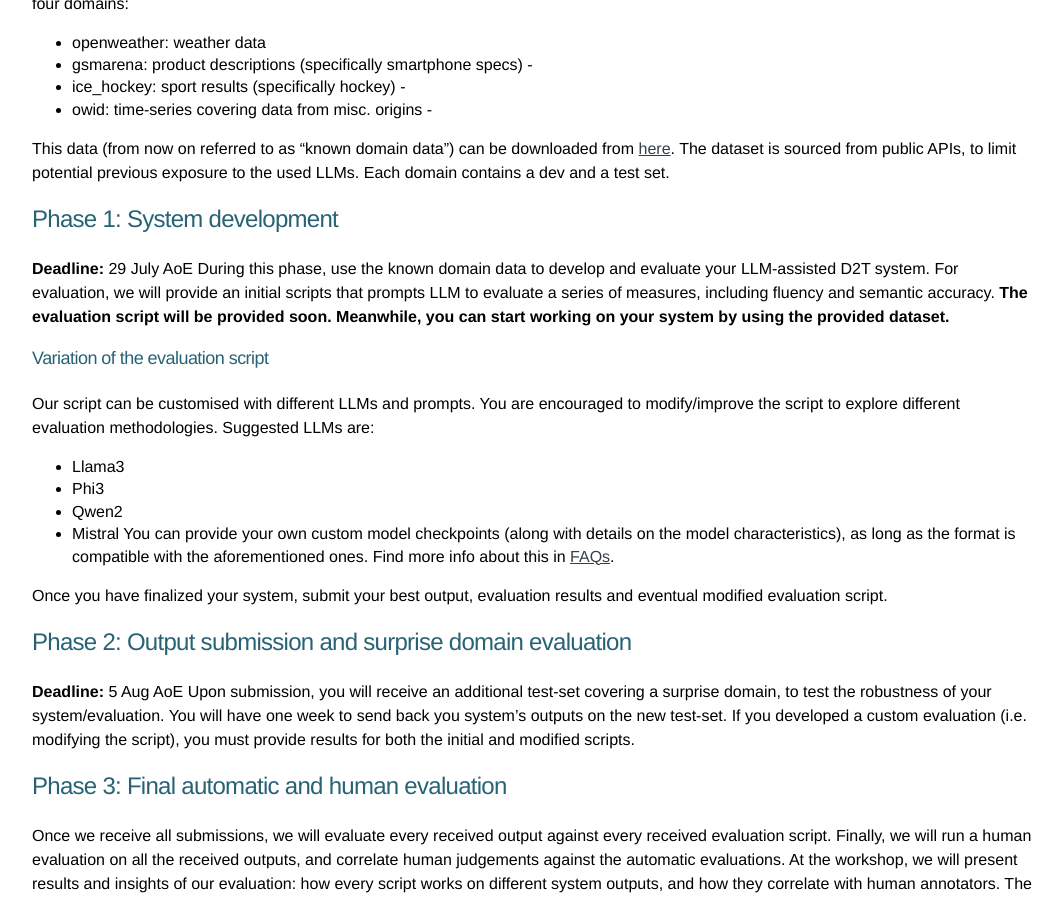
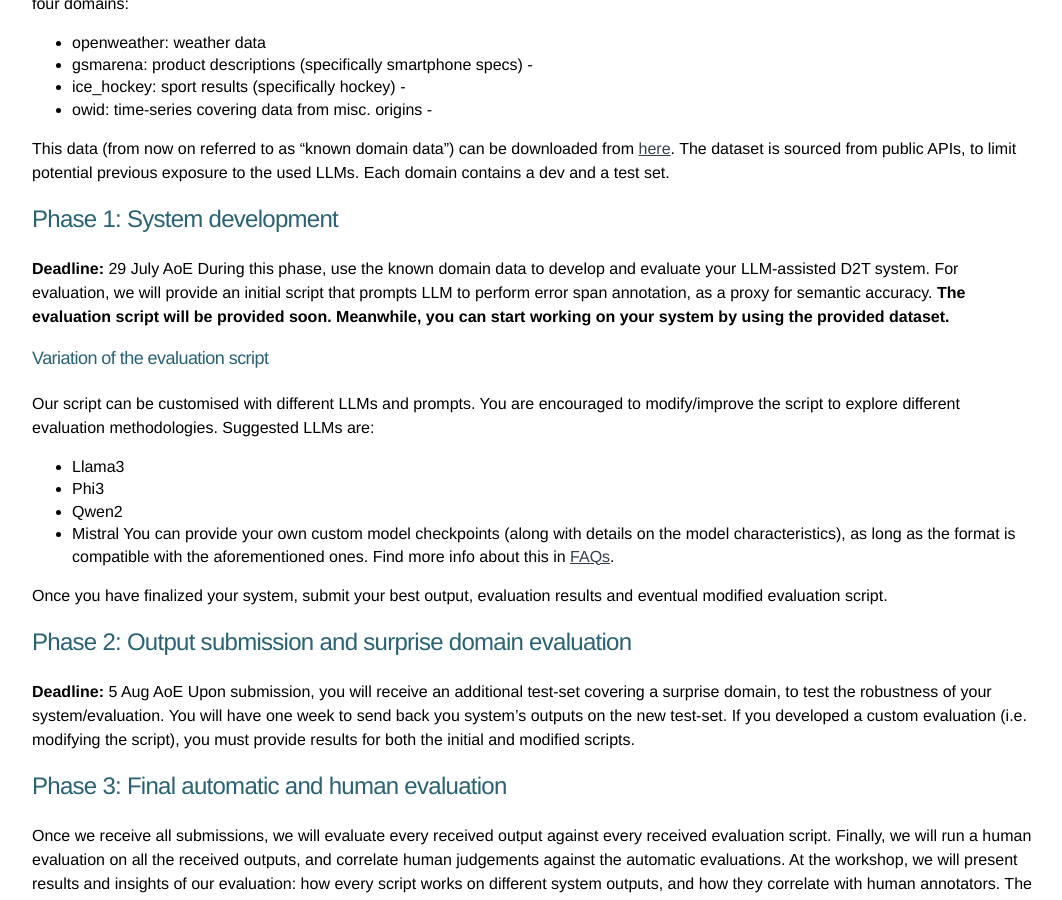
Before and after one commit to practicald2t/practicald2t.github.io, a Jekyll site: the page built from pages/shared_task.md, in a window 1280 px wide and 900 px high, scrolled down 379 px. Shown: the whole window, without its empty margins (108-1170 px from the left). Built offline with Jekyll 4.4.1, drawn with Linux system fonts in a browser that asks for light colours.

Commit message:
Update shared_task.md

```diff
--- a/pages/shared_task.md
+++ b/pages/shared_task.md
@@ -24,7 +24,7 @@ This data (from now on referred to as "known domain data") can be downloaded fro
 ## Phase 1: System development
 **Deadline:** 29 July AoE
 During this phase, use the known domain data to develop and evaluate your LLM-assisted D2T system.
-For evaluation, we will provide an initial scripts that prompts LLM to evaluate a series of measures, including fluency and semantic accuracy.
+For evaluation, we will provide an initial script that prompts LLM to perform error span annotation, as a proxy for semantic accuracy.
 **The evaluation script will be provided soon. Meanwhile, you can start working on your system by using the provided dataset.**
 
 ### Variation of the evaluation script
```
